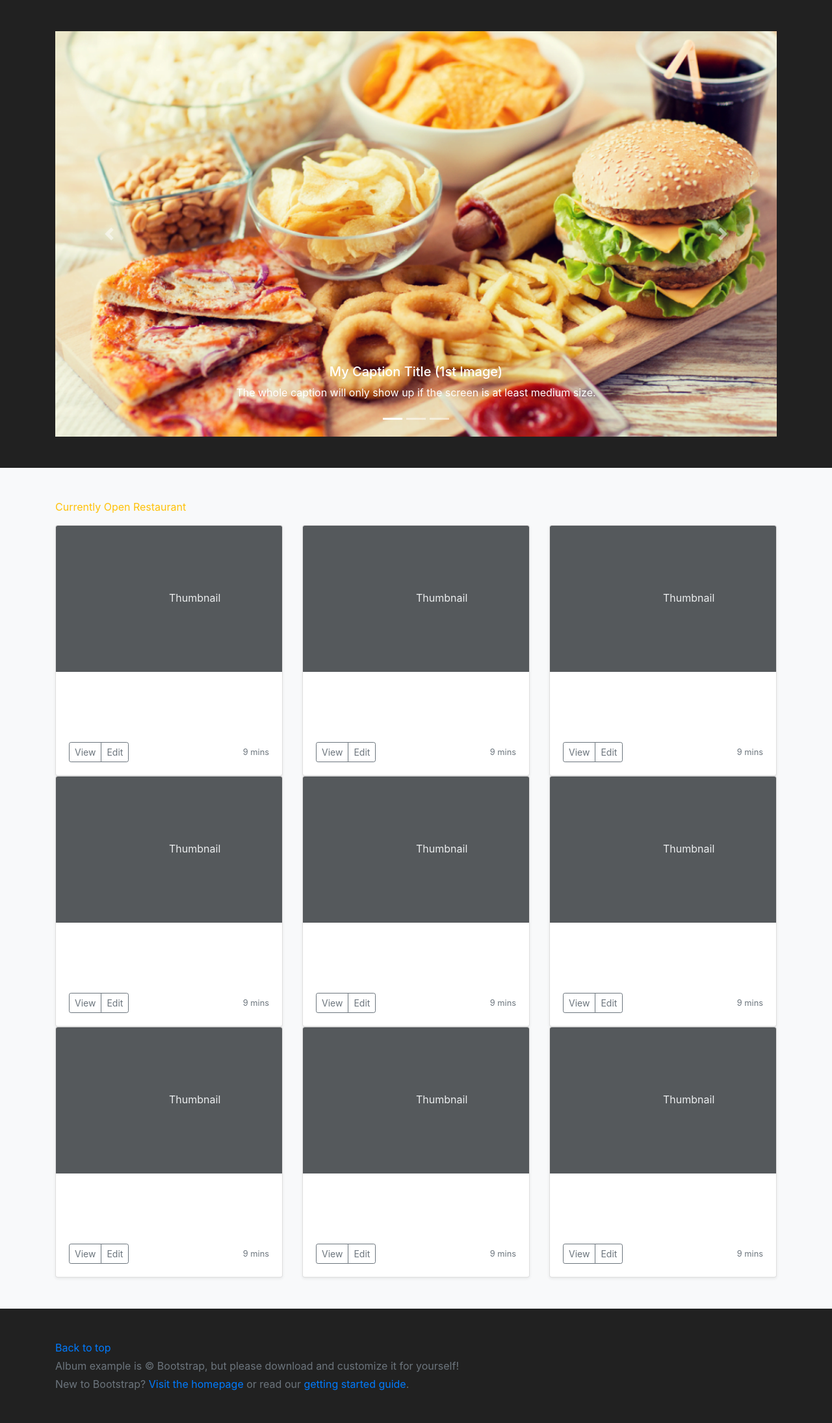
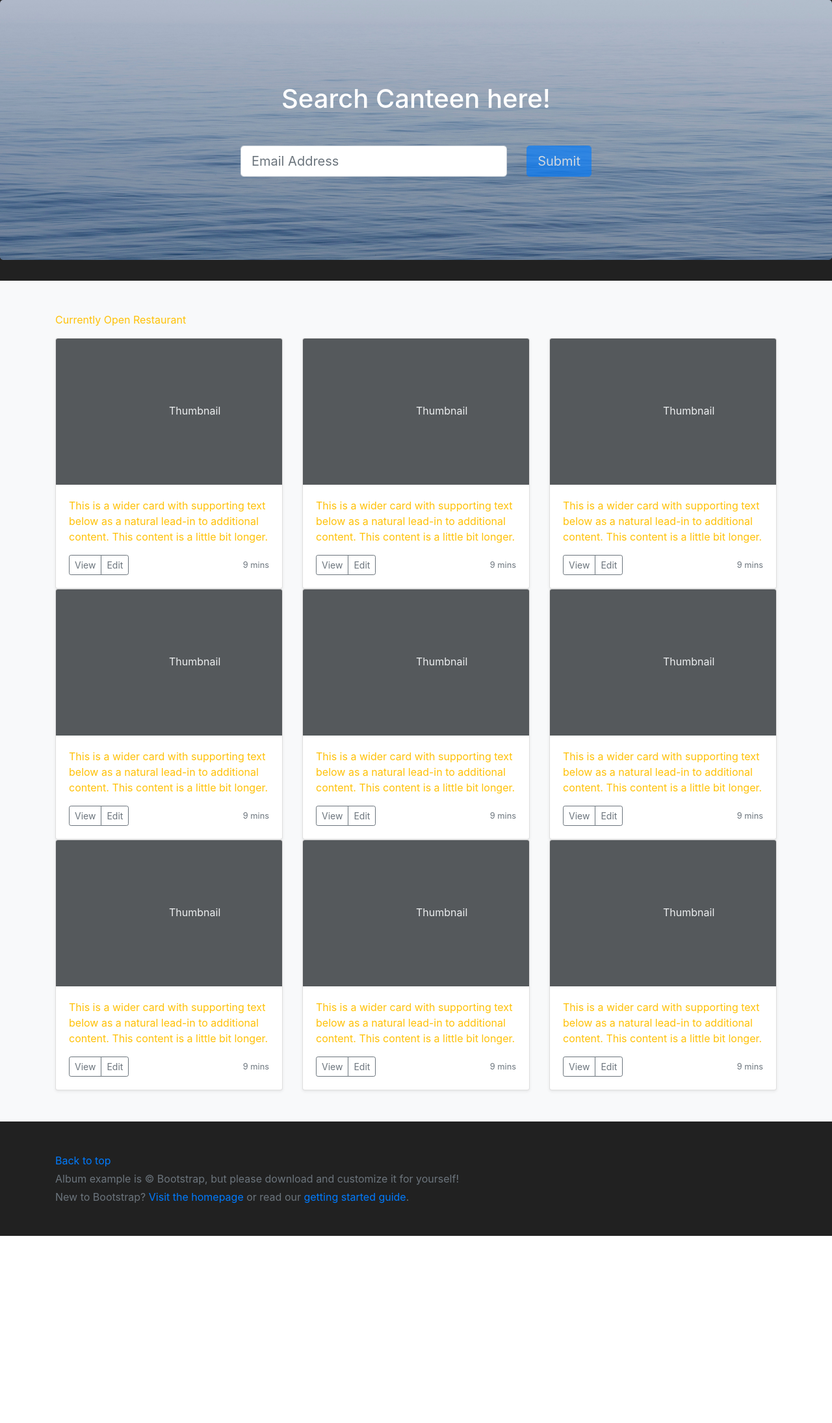
Before and after one commit to sheep167/CSCI3100_canteen_webapp, a Flask app: page / in a window 1280 px wide. Shown: the part 56-2246 px from the top of the page at 65% size. After the commit the page ends 1958 px from the top, so only its background shows below. Run offline with Flask 2, Linux system fonts and the light colour scheme; some libraries are stand-ins or nearby versions.

Commit message:
add scss files and change homepage layout
to compile scss files to css, do "source compile_css.sh"

```diff
--- a/canteen/static/style/css/homepage.css
+++ b/canteen/static/style/css/homepage.css
@@ -2,4 +2,17 @@
   color: #ffc107;
 }
 
+.card-text {
+  color: #ffc107;
+}
+
+header.homepic {
+  position: relative;
+  background-color: #343a40;
+  background: url("../../image/bg-masthead.jpeg") no-repeat center center;
+  background-size: cover;
+  padding-top: 8rem;
+  padding-bottom: 8rem;
+}
+
 /*# sourceMappingURL=homepage.css.map */
--- a/canteen/static/style/scss/homepage.scss
+++ b/canteen/static/style/scss/homepage.scss
@@ -30,3 +30,16 @@
 .title {
     color: $yellow-500
 }
+
+.card-text{
+    color: $yellow-500
+}
+
+header.homepic{
+    position: relative;
+    background-color: #343a40;
+    background: url("../../image/bg-masthead.jpeg") no-repeat center center;
+    background-size: cover;
+    padding-top: 8rem;
+    padding-bottom: 8rem;
+}
--- a/canteen/templates/home_page.html
+++ b/canteen/templates/home_page.html
@@ -13,50 +13,57 @@
 - https://getbootstrap.com/docs/5.1/components/carousel/
 - https://getbootstrap.com/docs/5.1/examples/album/# -->
 
-<section class="py-5 text-center container">
-    <div id="carouselExampleIndicators" class="carousel slide" data-ride="carousel">
-        <ol class="carousel-indicators">
-            <li data-target="#carouselExampleIndicators" data-slide-to="0" class="active"></li>
-            <li data-target="#carouselExampleIndicators" data-slide-to="1"></li>
-            <li data-target="#carouselExampleIndicators" data-slide-to="2"></li>
-        </ol>
-        <div class="carousel-inner">
-            <div class="carousel-item active">
-                <img class="d-block w-100" src="../static/image/food1.png" alt="First slide">
-                <div class="carousel-caption d-none d-md-block">
-                    <h5>My Caption Title (1st Image)</h5>
-                    <p>The whole caption will only show up if the screen is at least medium size.</p>
-                </div>
-            </div>
-            <div class="carousel-item">
-                <img class="d-block w-100" src="../static/image/food2.jpeg" alt="Second slide">
-                <div class="carousel-caption d-none d-md-block">
-                    <h5>My Caption Title (2nd Image)</h5>
-                    <p>The whole caption will only show up if the screen is at least medium size.</p>
-                </div>
-            </div>
-            <div class="carousel-item">
-                <img class="d-block w-100" src="../static/image/food3.jpeg" alt="Third slide">
-                <div class="carousel-caption d-none d-md-block">
-                    <h5>My Caption Title (3rd Image)</h5>
-                    <p>The whole caption will only show up if the screen is at least medium size.</p>
+<header class="jumbotron homepic">
+    <div class="container position-relative">
+        <div class="row justify-content-center">
+            <div class="col-xl-6">
+                <div class="text-center text-white">
+                    <!-- Page heading-->
+                    <h1 class="mb-5">Search Canteen here!</h1>
+                    <!-- Signup form-->
+                    <!-- * * * * * * * * * * * * * * *-->
+                    <!-- * * SB Forms Contact Form * *-->
+                    <!-- * * * * * * * * * * * * * * *-->
+                    <!-- This form is pre-integrated with SB Forms.-->
+                    <!-- To make this form functional, sign up at-->
+                    <!-- https://startbootstrap.com/solution/contact-forms-->
+                    <!-- to get an API token!-->
+                    <form class="form-subscribe" id="contactForm" data-sb-form-api-token="API_TOKEN">
+                        <!-- Email address input-->
+                        <div class="row">
+                            <div class="col">
+                                <input class="form-control form-control-lg" id="emailAddress" type="email" placeholder="Email Address" data-sb-validations="required,email" />
+                                <div class="invalid-feedback text-white" data-sb-feedback="emailAddress:required">Email Address is required.</div>
+                                <div class="invalid-feedback text-white" data-sb-feedback="emailAddress:email">Email Address Email is not valid.</div>
+                            </div>
+                            <div class="col-auto"><button class="btn btn-primary btn-lg disabled" id="submitButton" type="submit">Submit</button></div>
+                        </div>
+                        <!-- Submit success message-->
+                        <!---->
+                        <!-- This is what your users will see when the form-->
+                        <!-- has successfully submitted-->
+                        <div class="d-none" id="submitSuccessMessage">
+                            <div class="text-center mb-3">
+                                <div class="fw-bolder">Form submission successful!</div>
+                                <p>To activate this form, sign up at</p>
+                                <a class="text-white" href="https://startbootstrap.com/solution/contact-forms">https://startbootstrap.com/solution/contact-forms</a>
+                            </div>
+                        </div>
+                        <!-- Submit error message-->
+                        <!---->
+                        <!-- This is what your users will see when there is-->
+                        <!-- an error submitting the form-->
+                        <div class="d-none" id="submitErrorMessage"><div class="text-center text-danger mb-3">Error sending message!</div></div>
+                    </form>
                 </div>
             </div>
         </div>
-        <a class="carousel-control-prev" href="#carouselExampleIndicators" role="button" data-slide="prev">
-            <span class="carousel-control-prev-icon" aria-hidden="true"></span>
-            <span class="sr-only">Previous</span>
-        </a>
-        <a class="carousel-control-next" href="#carouselExampleIndicators" role="button" data-slide="next">
-            <span class="carousel-control-next-icon" aria-hidden="true"></span>
-            <span class="sr-only">Next</span>
-        </a>
     </div>
-  </section>
+</header>
 
-  <div class="album py-5 bg-light">
+<div class="album py-5 bg-light row">
     <div class="container">
-        <p class="title">Currently Open Restaurant</p>
+    <p class="title">Currently Open Restaurant</p>
 
       <div class="row row-cols-1 row-cols-sm-2 row-cols-md-3 g-3">
         <div class="col">
@@ -207,7 +214,7 @@
         </div>
       </div>
     </div>
-  </div>
+</div>
 
 <footer class="text-muted py-5">
   <div class="container">
```
Also changed, not shown: canteen/static/image/bg-masthead.jpeg (added), 3 other files.
